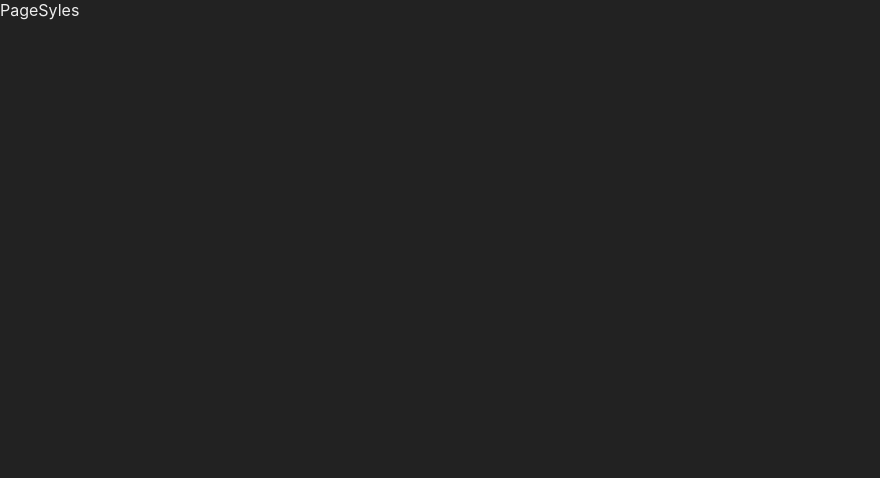
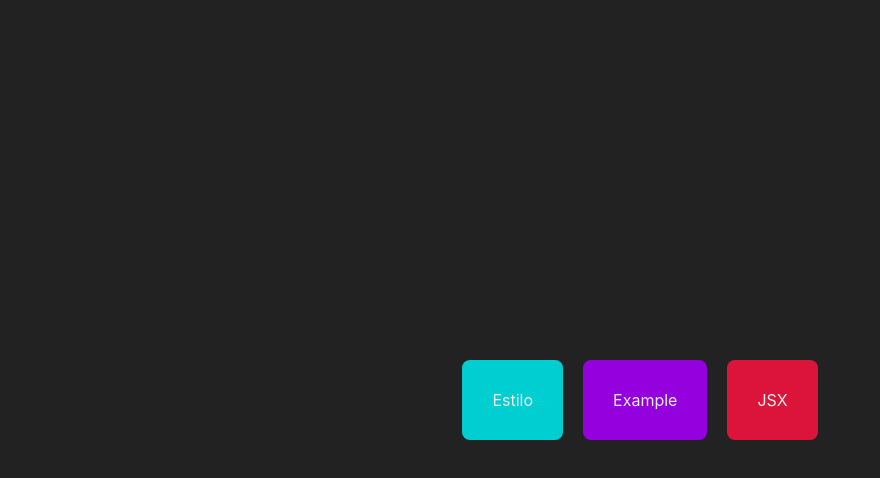
Before and after one commit to GXMUHATE/LearningJavascript, a Next.js app in the folder nextJs/cadastroDB(Firestore)/fundamentals/: page / in a window 1280 px wide. Shown: the top 478 px of the page, without its empty margins (0-880 px from the left). Built offline with nearby package versions, Linux system fonts and the light colour scheme.

Commit message:
Understanding Navigation component

```diff
--- /dev/null
+++ b/nextJs/cadastroDB(Firestore)/fundamentals/src/components/Navigator.jsx
@@ -0,0 +1,14 @@
+import Link from 'next/link'
+import styles from '../styles/Navegador.module.css'
+
+export default function Navigator(props){
+    return (
+        <Link href={props.destiny}>
+            <div className={styles.navigator} style={{
+                backgroundColor: props.color ?? 'darkturquoise'
+            }}>
+                {props.text}
+            </div>
+        </Link>
+    )
+}
--- a/nextJs/cadastroDB(Firestore)/fundamentals/src/pages/example.jsx
+++ b/nextJs/cadastroDB(Firestore)/fundamentals/src/pages/example.jsx
@@ -1,11 +1,12 @@
 import Header from "../components/Header";
+import Layout from "../components/Layout";
 
 export default function Example() {
     return (
-        <>
+        <Layout titulo="Using Components">
             <Header titulo="Next.Js & React" idade={345} estaBombar={true}/>
             <Header titulo="The best way of Learning to Code"/>
-        </>
+        </Layout>
 
     )
 }
--- a/nextJs/cadastroDB(Firestore)/fundamentals/src/pages/index.jsx
+++ b/nextJs/cadastroDB(Firestore)/fundamentals/src/pages/index.jsx
@@ -1,11 +1,18 @@
 import Link from 'next/link'
+import Navigator from '../components/Navigator'
 
 export default function Inicio() {
     return (
-        <div>
-            <Link href="/estilos">
-                PageSyles
-            </Link>
+        <div style={{
+            display: 'flex',
+            justifyContent: 'center',
+            alignItems: 'center',
+            flexWrap: 'wrap',
+            height: '100vh'
+        }}>
+            <Navigator text="Estilo" destiny="/estilos"/>
+            <Navigator text="Example" destiny="/example" color="#9400de"/>
+            <Navigator text="JSX" destiny="/jsx" color="crimson"/>
         </div>
     )
 }
--- a/nextJs/cadastroDB(Firestore)/fundamentals/src/pages/jsx.jsx
+++ b/nextJs/cadastroDB(Firestore)/fundamentals/src/pages/jsx.jsx
@@ -1,3 +1,5 @@
+import Layout from "../components/Layout"
+
 export default function Jsx() {
     const titulo = <h1>JSX is a Central Concept</h1>
 
@@ -5,6 +7,7 @@ export default function Jsx() {
         return  <h2>{"Awesome features".toUpperCase()}</h2>
     }
     return (
+        <Layout titulo="Understanding JSX">
             <div>
                 {titulo}
                 {subtitle()}
@@ -12,5 +15,6 @@ export default function Jsx() {
                     {JSON.stringify({name: 'Muhate', age: 32})}
                 </p>
             </div>
+        </Layout>
     )
 }
--- /dev/null
+++ b/nextJs/cadastroDB(Firestore)/fundamentals/src/styles/Navegador.module.css
@@ -0,0 +1,6 @@
+.navigator{
+    padding: 30px;
+    margin: 10px;
+    border-radius: 8px;
+    cursor: pointer;
+}
```
Lines whose indentation alone changed are shown as unchanged.
